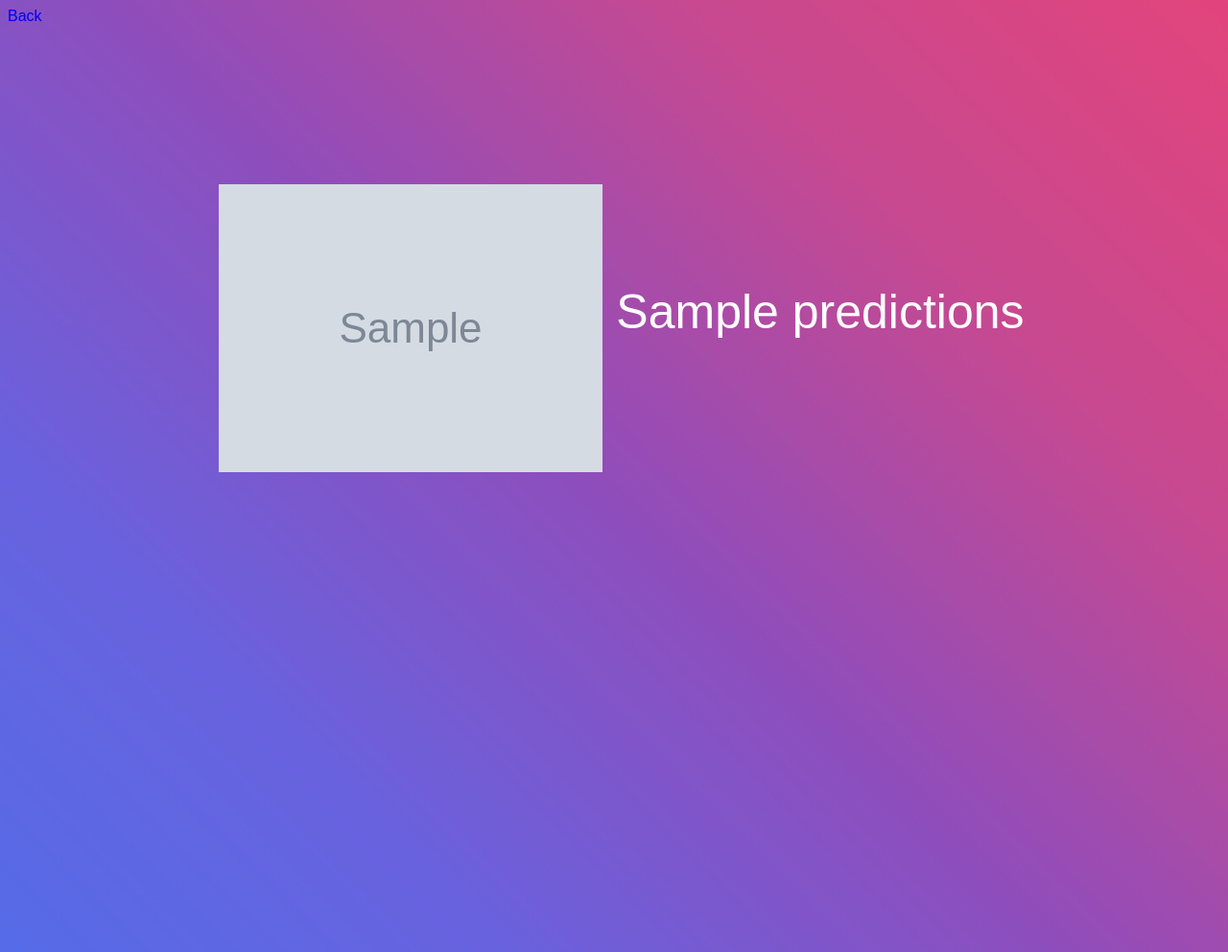
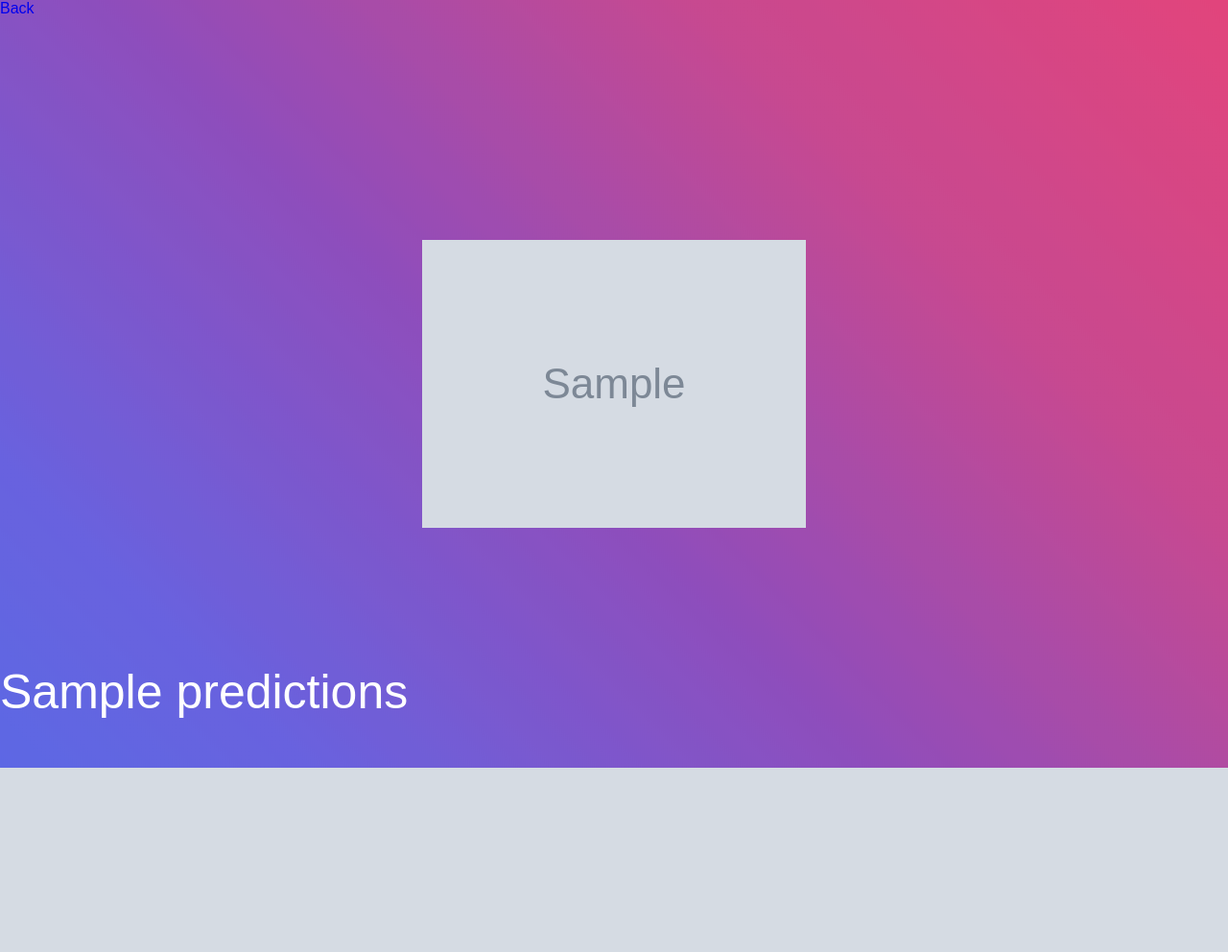
Before and after one commit to frnk99/SO, a Flask app: template templates/results.html in a window 1280 px wide. Shown: the whole page at 96% size. After the commit the page ends 800 px from the top, so only its background shows below. Run offline with Flask 2, Linux system fonts and the light colour scheme; the template is opened without the code that fills it: most values are stand-ins (such as "Sample title", 1, 10 or a date in 2020); grey boxes marked "Sample" are stand-in pictures.

Commit message:
Add files via upload

```diff
--- a/static/css/sticky-menu_2.css
+++ b/static/css/sticky-menu_2.css
@@ -1,14 +1,14 @@
 body {background:url('../img/background_tile_1.jpg');
     width: 100%;
-    height: 100%;
-    color: #fff;
+    height: 100vh;
+	margin:0;
+	overflow: hidden;
 }
 html {
     font-family:sans-serif;
     background:url('../img/background_tile_1.jpg');
     width: 100%;
-    height: 100%;
-    color: #fff;
+    height: 100vh;
 }
 
 @media(min-width:767px) {
@@ -30,28 +30,30 @@ html {
     text-decoration: none;
 }
 
-.illustration img {
-  width: 100%;
-  display: block;
+#container {
+   height: 100px;
+   width: 100%;
+   margin: 100px auto;
+   vertical-align:bottom;
+   horizontal-align: middle;
+   font-size: 50px;
+   font-family:sans-serif;
+   color: white;
+   position: relative;
+  }
+
+#container img {
+    position: fixed;
+    width:400px;
+    top: 50%;
+    left: 50%;
+    transform: translate(-50%, -50%);
 }
 
-.welcome-section {
-    height: 100%;
-    padding-top: 150px;
-    text-align: center;
+#container span {
+   position:fixed;
+   left: 50%;
+   transform: translateX(-50%);
+   bottom:0px;
+   width:100%;
 }
-
-#photo_real {
-
-  text-align: center;
-  width: 100%;
-  font-size: 50px;
-}
-
-#photo {
-  font-family:sans-serif;
-  text-align: bottom;
-  width: 50%;
-  font-size: 50px;
-  color: #fff;
-}
--- a/templates/results.html
+++ b/templates/results.html
@@ -12,31 +12,9 @@
 
 <a id="back2Top" href="{{ url_for('index') }}">Back</a><p>
 
-<!-- Welcome   -->
-    <section id="welcome" class="welcome-section">
-        <div class="container">
-            <div class="row">
-                <div class="col-lg-12">
-                    <head>
-        <title>Flask App</title>
-<a id="photo_real"
-
 {% for file_url in file_urls %}
-    <li><img class='illustration' align="middle" style='max-width: 500px' src="{{ file_url }}"></li>
+<div id="container">
+    <img src="{{ file_url }}">
+<span id="caption"><p style="color:white"> {{ predictions }}</p></span>
+</div>
 {% endfor %}
-
-</a>
-
-<a id="photo"
-<p>{{ predictions }}</p>
-</a>
-
-    </head>
-    <body>
-
-</body>
-					<p>&nbsp;</p>
-                  </div>
-            </div>
-        </div>
-    </section>
```
